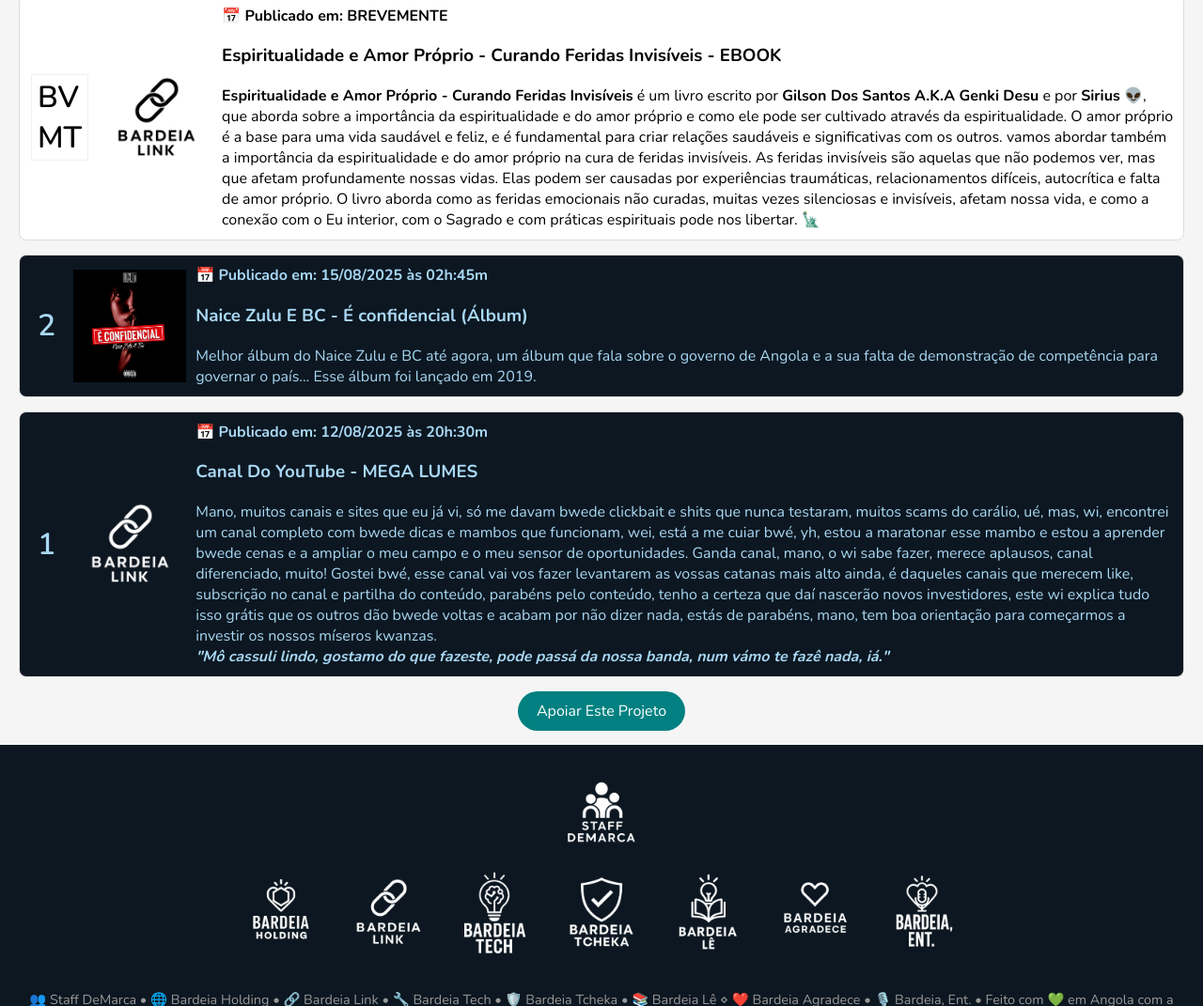
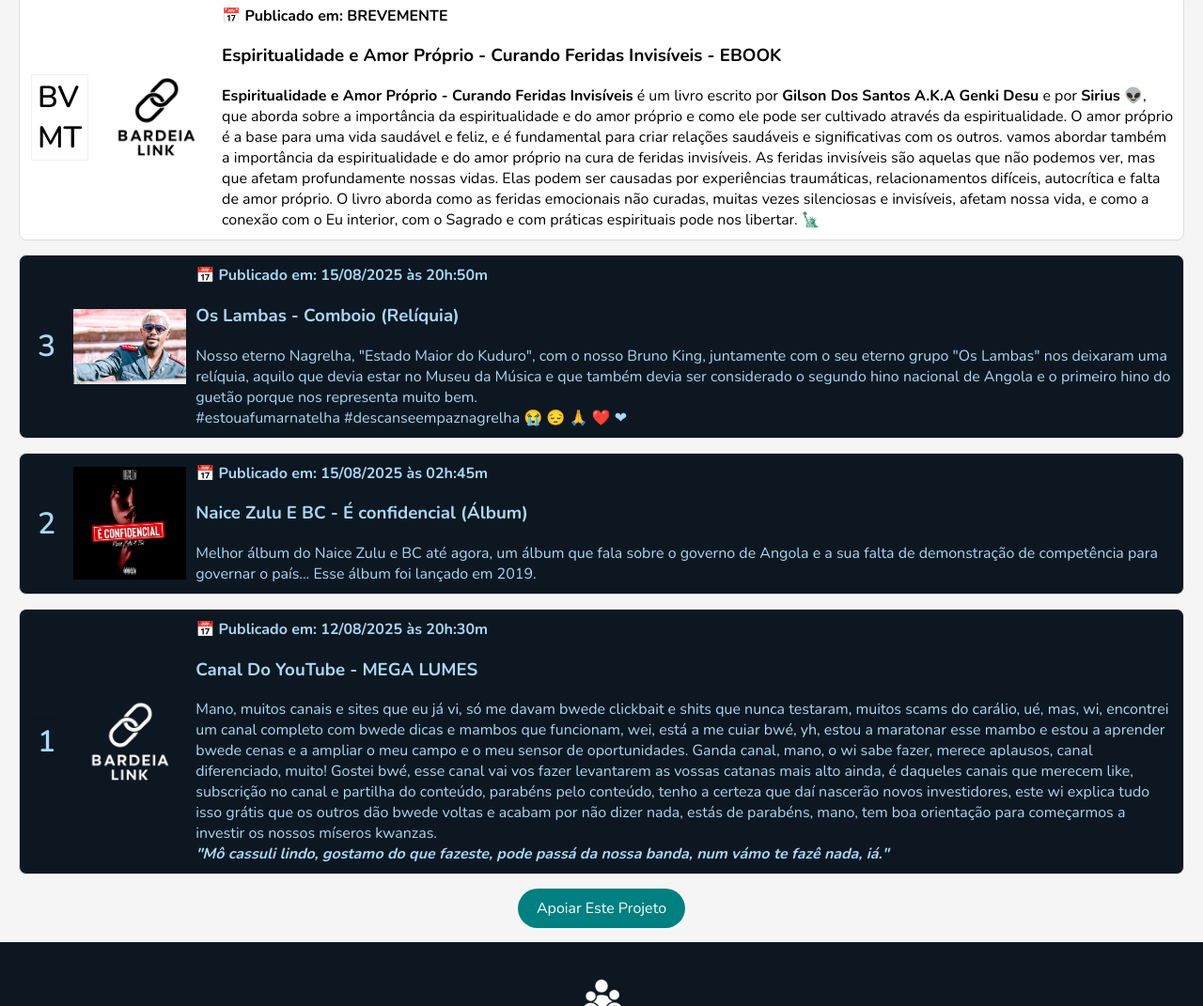
Before and after one commit to GilsonDosSantosAO/BardeiaLink, a plain HTML site: page index.html in a window 1280 px wide. Shown: the part 1366-2437 px from the top of the page at 94% size. Drawn offline with nearby package versions, Linux system fonts and the light colour scheme.

Commit message:
Adiciona o link de ID 3 na lista dos links

```diff
--- a/index.html
+++ b/index.html
@@ -95,6 +95,19 @@
                     </p>
                 </div>
             </a>
+
+            <a id="3" href="https://script.google.com/macros/s/AKfycbxGmal1UOkDN5I3l2yULabBJw3Z86cIwPEmmukdQod6IlqbF3X92_PemLYV3wHfXnvU/exec" class="link-card" target="_blank" rel="noopener noreferrer">
+                <span class="numero">3</span>
+                <img src="img/imgDeCapaDosLinks/nagrelhaDosLambas.webp" alt="Comboio - Os Lambas">
+                <div>
+                    <p class="data-publicacao"><b>📅&nbsp;Publicado em: 15/08/2025 às 20h:50m</b></p>
+                    <h3>Os Lambas - Comboio (Relíquia)</h3>
+                    <p>Nosso eterno Nagrelha, "Estado Maior do Kuduro", com o nosso Bruno King, juntamente com o seu eterno grupo "Os Lambas" nos deixaram
+                        uma relíquia, aquilo que devia estar no Museu da Música e que também devia ser considerado o segundo
+                        hino nacional de Angola e o primeiro hino do guetão porque nos representa muito bem.<br>
+                        #estouafumarnatelha #descanseempaznagrelha 😭 😔 🙏 ❤️ ❤
+                    </p>
+                </div>
 
             <a id="2" href="https://script.google.com/macros/s/AKfycbzfrfgZG9SJ7tijrl2WuPvTk60pCkJW48M7vNKZfmlbupgzHMeRmG4lCS-A21sdeLtc/exec" class="link-card" target="_blank" rel="noopener noreferrer">
                 <span class="numero">2</span>
```
